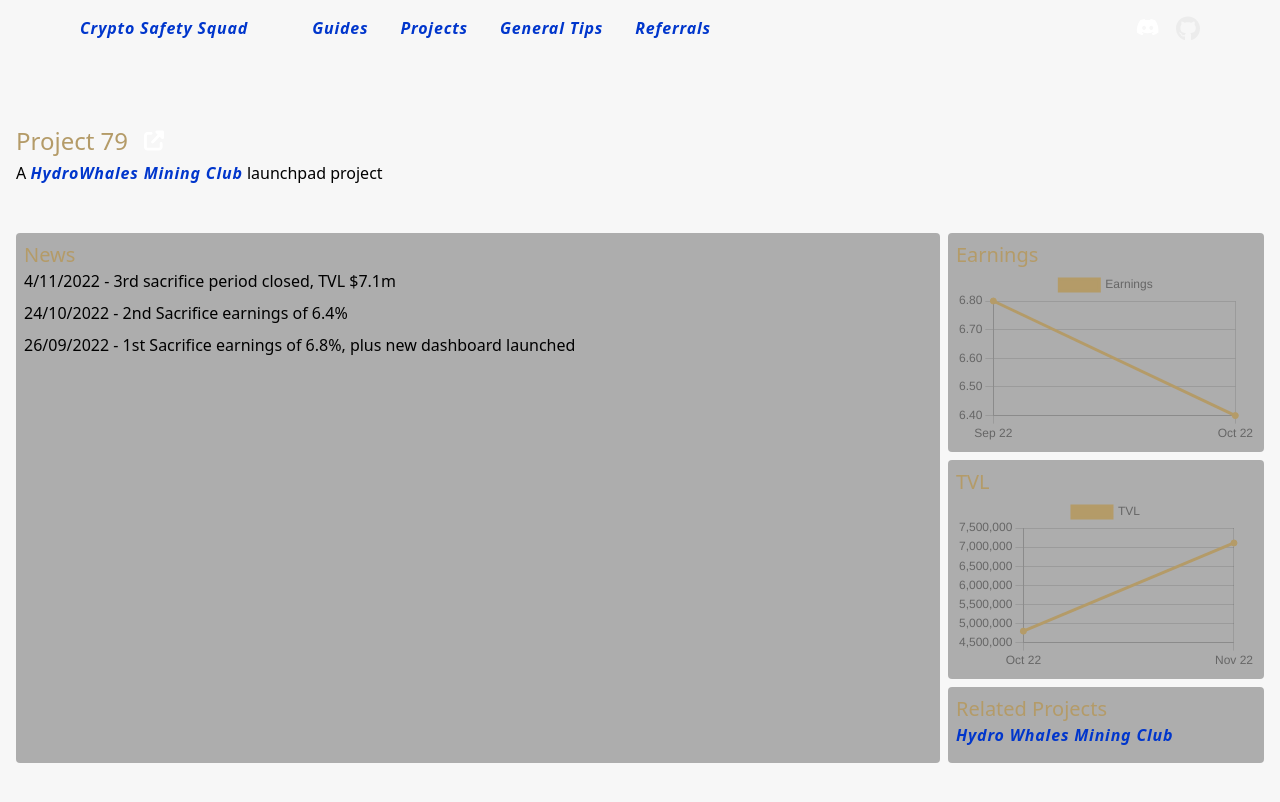
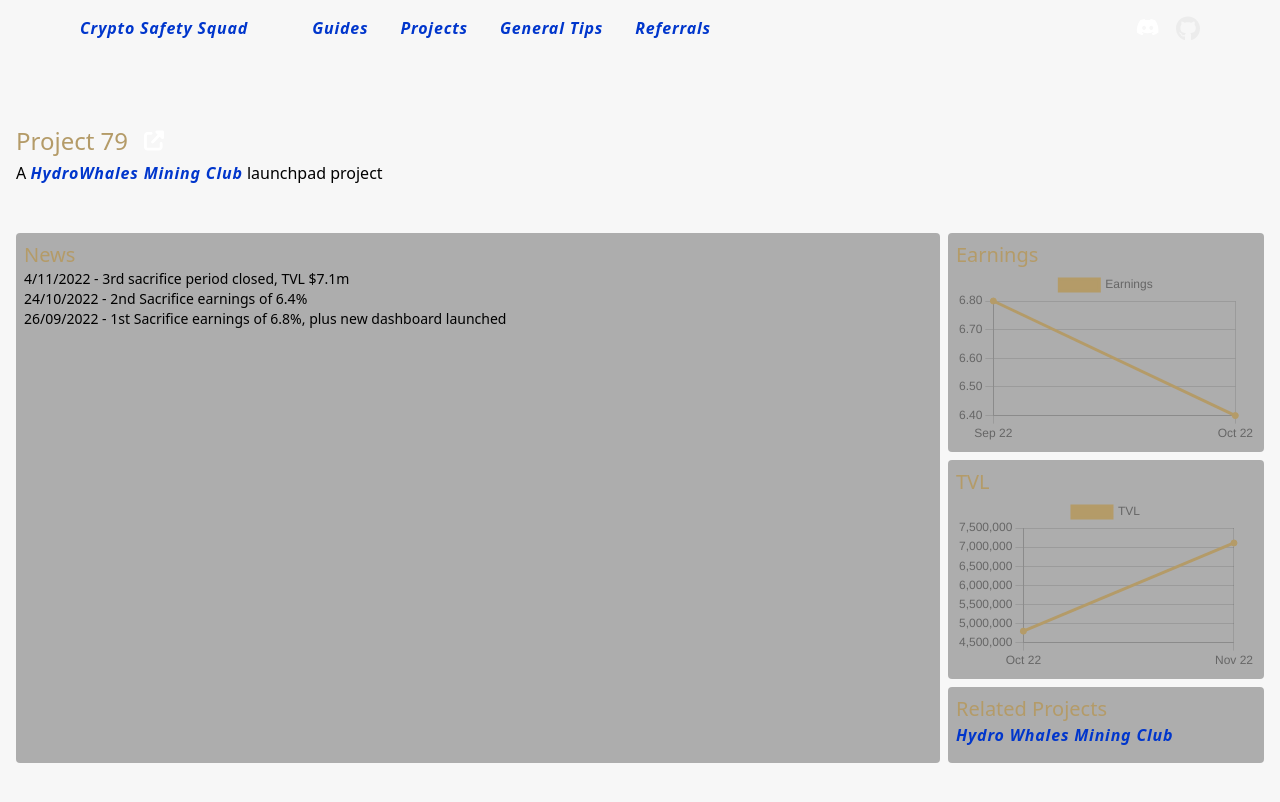
Before and after one commit to CryptoSafetySquad/website, a Next.js app: page /projects/project79 in a window 1280 px wide. Shown: the top 802 px of the page. Built offline with nearby package versions, Linux system fonts and the light colour scheme.

Commit message:
Make news text smaller.

```diff
--- a/pages/projects/project79.tsx
+++ b/pages/projects/project79.tsx
@@ -37,7 +37,7 @@ const NewsContent = () => {
     <>
     {
       news.map((entry, index) => {
-        return <div className='mb-2' key={`news-item-${index}`}>{entry.date} - {entry.content}</div>
+        return <p className='mb-0 text-sm' key={`news-item-${index}`}>{entry.date} - {entry.content}</p>
       })
     }
     </>
```
